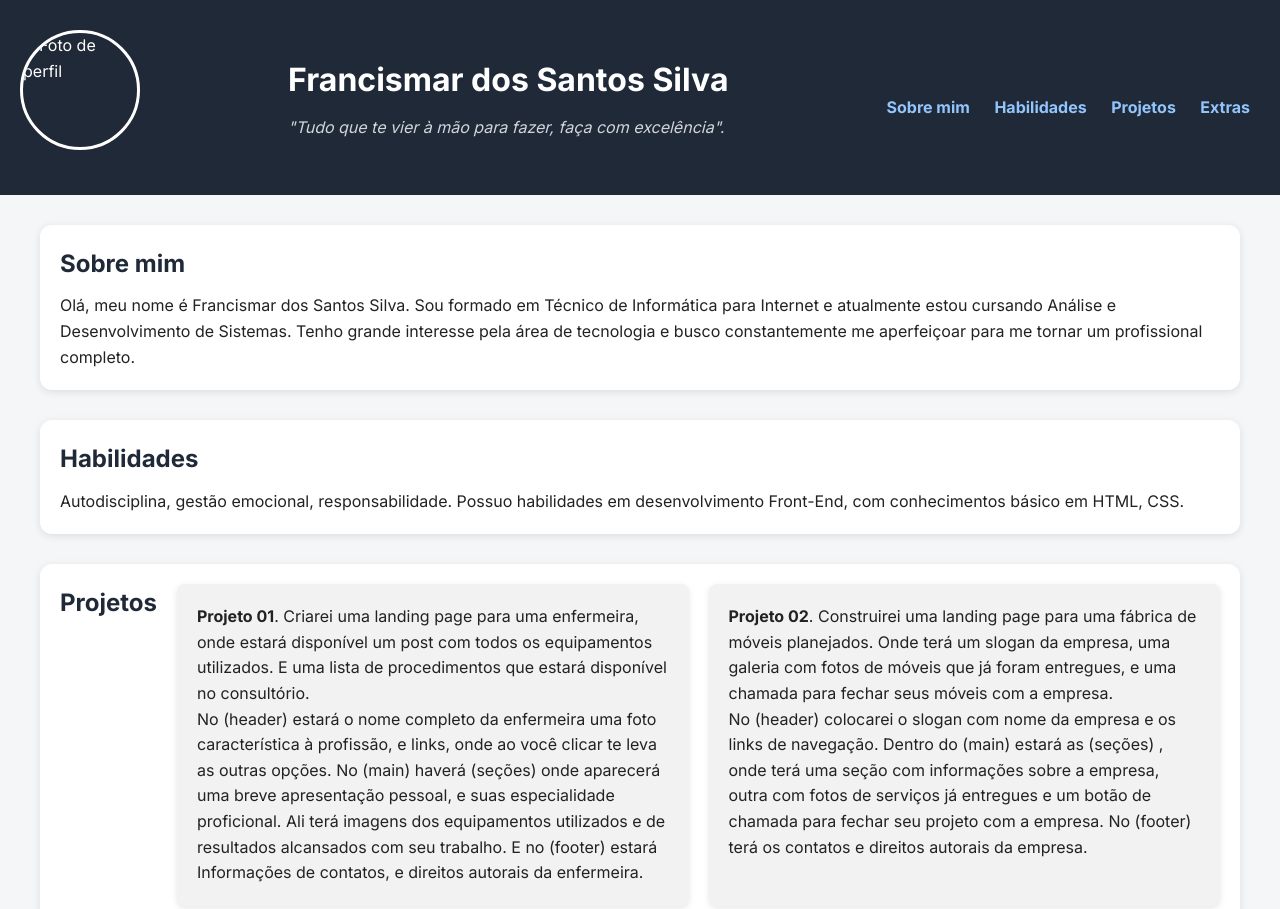
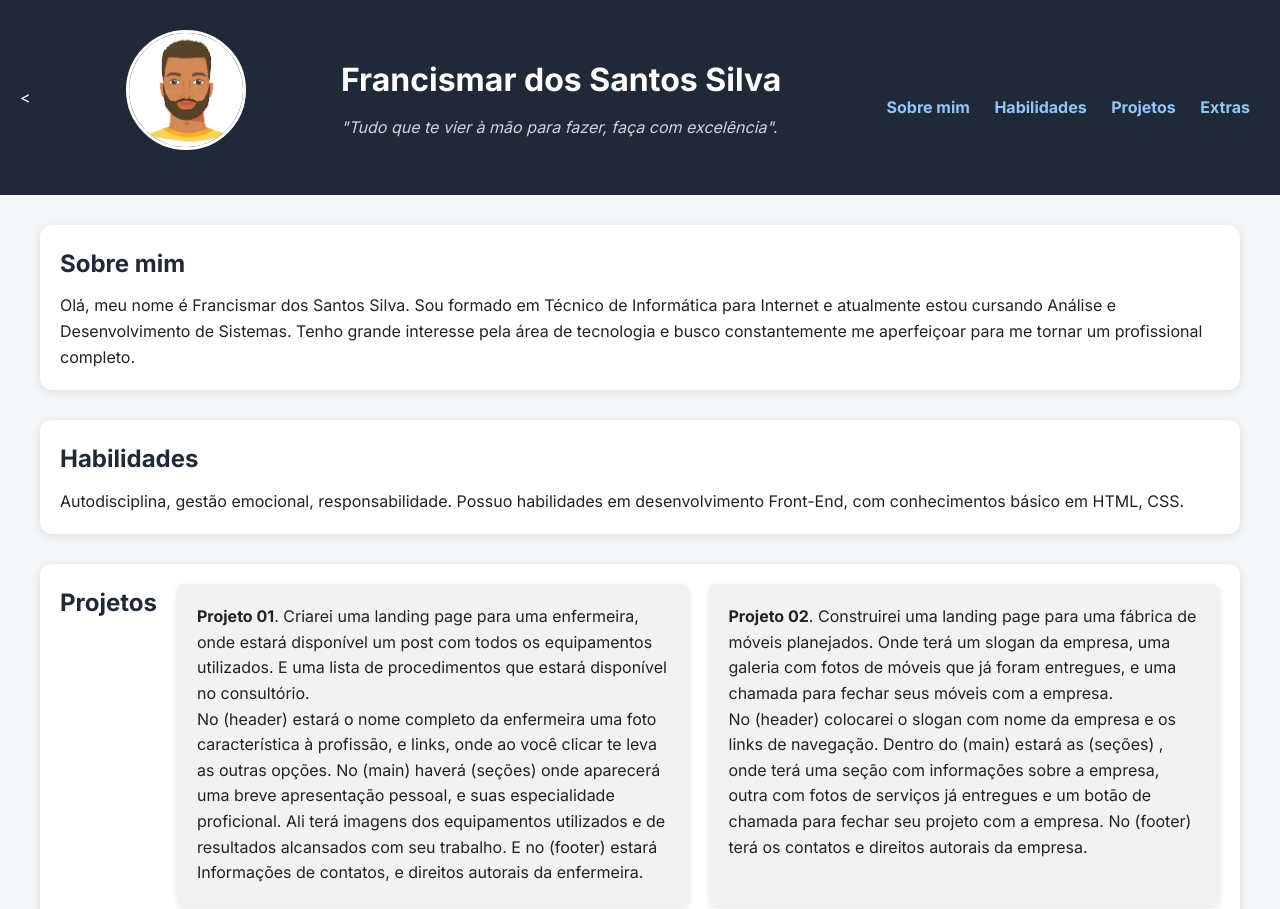
Before and after one commit to francismar39/Landin-page, a plain HTML site: page index.html in a window 1280 px wide. Shown: the top 909 px of the page. Drawn offline with Linux system fonts and the light colour scheme.

Commit message:
Update index.html

```diff
--- a/index.html
+++ b/index.html
@@ -13,7 +13,7 @@
 <body id="topo">
 
   <header>
-    <img src="img/avatar.webp" alt="Foto de perfil">
+    <<img src="avatar.webp" alt="Avatar">
     <div>
     <h1>Francismar dos Santos Silva</h1>
     <p>"Tudo que te vier à mão para fazer, faça com excelência".</p>
```
